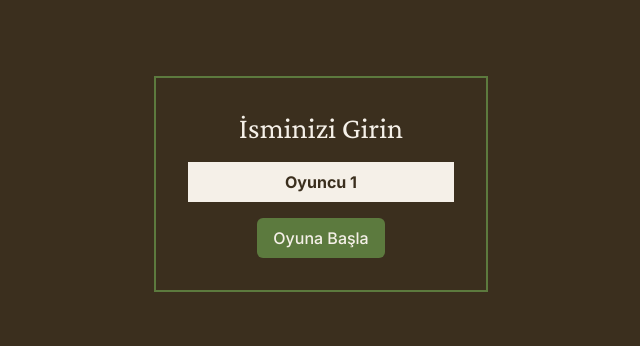
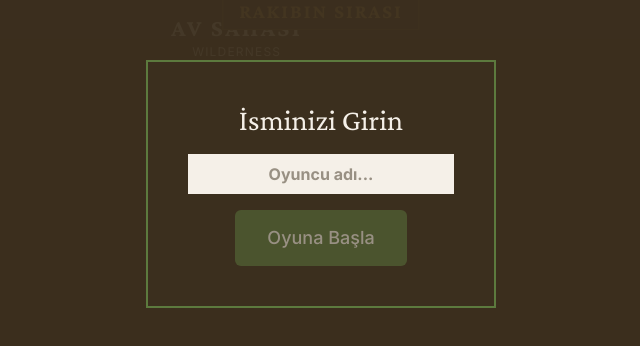
Before and after one commit to mustafa4631/project-hunter, a Next.js app: page /game in a window 1280 px wide. Shown: the part 216-562 px from the top of the page, without its empty margins (319-959 px from the left). Built offline with nearby package versions, Linux system fonts and the light colour scheme.

Commit message:
refactor: remove framer-motion dependencies and implement CSS-based animations for dice rolls and score updates

```diff
--- a/src/features/board/components/GameBoard.tsx
+++ b/src/features/board/components/GameBoard.tsx
@@ -9,202 +9,178 @@ import useGameStore from '@/store/gameStore'
 import { Button } from '@/features/ui/components/Button'
 import { cn } from '@/lib/utils'
 
-/**
- * Main game layout grid
- */
+// ─── Lobby Modal ──────────────────────────────────────────────────────────────
+function LobbyModal() {
+  const { initGame } = useGameStore()
+  const [name, setName] = React.useState('')
+  const [error, setError] = React.useState('')
+
+  const handleStart = () => {
+    if (name.trim().length < 2) {
+      setError('En az 2 karakter girin')
+      return
+    }
+    initGame(name.trim())
+  }
+
+  return (
+    <div className="fixed inset-0 z-[100] flex items-center justify-center bg-earth-dark/95">
+      <div className="bg-earth-dark border-2 border-forest flex flex-col gap-4 items-center p-10">
+        <h2 className="font-serif text-3xl text-parchment">İsminizi Girin</h2>
+        <input
+          type="text"
+          value={name}
+          onChange={e => { setName(e.target.value); setError('') }}
+          placeholder="Oyuncu adı..."
+          className="px-4 py-2 bg-parchment text-earth-dark outline-none font-bold text-center w-full"
+          onKeyDown={e => e.key === 'Enter' && handleStart()}
+        />
+        {error && (
+          <p className="text-red-400 text-sm font-sans">{error}</p>
+        )}
+        <Button
+          onClick={handleStart}
+          disabled={name.trim().length < 2}
+          size="lg"
+        >
+          Oyuna Başla
+        </Button>
+      </div>
+    </div>
+  )
+}
+
+// ─── GameBoard ────────────────────────────────────────────────────────────────
 export function GameBoard() {
   const {
-    phase, players, currentPlayerIndex, wilderness,
+    phase, players, currentPlayerIndex,
     gameMessage, setGameMessage, initGame, log
   } = useGameStore()
 
-  const [playerNameInput, setPlayerNameInput] = React.useState('Oyuncu 1')
-
   React.useEffect(() => {
     if (gameMessage) {
-      const timer = setTimeout(() => {
-        setGameMessage('')
-      }, 2000)
+      const timer = setTimeout(() => setGameMessage(''), 2500)
       return () => clearTimeout(timer)
     }
   }, [gameMessage, setGameMessage])
 
   const p1 = players.find(p => !p.isAI)
   const p2 = players.find(p => p.isAI)
+  const isPlayer1Turn = p1 && players[currentPlayerIndex]?.id === p1.id
 
   return (
-    <AnimatePresence mode="wait" initial={false}>
-      {phase === 'lobby' ? (
+    <div className="h-screen w-screen overflow-hidden flex flex-col bg-earth-dark text-parchment font-sans">
+
+      {/* ── Lobby overlay ── */}
+      {phase === 'lobby' && <LobbyModal />}
+
+      {/* ── Game Over overlay ── */}
+      <AnimatePresence>
+        {phase === 'finished' && p1 && p2 && (
           <motion.div
-          key="lobby"
-          initial={false}
+            initial={{ opacity: 0 }}
             animate={{ opacity: 1 }}
             exit={{ opacity: 0 }}
-          className="flex min-h-screen flex-col items-center justify-center p-8 bg-earth-dark text-parchment absolute inset-0 z-50"
+            transition={{ duration: 0.4 }}
+            className="fixed inset-0 z-[90] bg-earth-dark/95 flex flex-col items-center justify-center gap-8"
           >
-          <div className="bg-earth-dark/90 p-8 border-2 border-forest flex flex-col gap-4 items-center">
-            <h2 className="font-serif text-3xl">İsminizi Girin</h2>
-            <input
-              type="text"
-              value={playerNameInput}
-              onChange={e => setPlayerNameInput(e.target.value)}
-              className="px-4 py-2 bg-parchment text-earth-dark outline-none font-bold text-center"
-            />
-            <Button onClick={() => initGame(playerNameInput)}>Oyuna Başla</Button>
+            <h1 className="font-serif text-6xl text-gold">{gameMessage}</h1>
+            <div className="flex gap-12 font-serif text-2xl">
+              <div className="text-center">
+                <div>{p1.name}</div>
+                <div className="text-4xl text-parchment">{p1.score} Puan</div>
               </div>
+              <div className="text-center">
+                <div>{p2.name}</div>
+                <div className="text-4xl text-parchment">{p2.score} Puan</div>
+              </div>
+            </div>
+            <Button onClick={() => initGame(p1.name)} size="lg">Tekrar Oyna</Button>
           </motion.div>
-      ) : (!p1 || !p2) ? null : (
-        <motion.div
-          key="game"
-          initial={{ opacity: 0 }}
-          animate={
-            gameMessage?.includes('KAPAN')
-              ? { x: [-8, 8, -6, 6, -3, 3, 0], opacity: 1 }
-              : { x: 0, opacity: 1 }
-          }
-          exit={{ opacity: 0 }}
-          transition={{ duration: 0.4 }}
-          className="flex flex-col h-screen bg-earth-dark text-parchment font-sans overflow-hidden relative"
-        >
-          {/* Trap Red Flash */}
+        )}
+      </AnimatePresence>
+
+      {/* ── Trap flash overlay ── */}
       <AnimatePresence>
         {gameMessage?.includes('KAPAN') && (
           <motion.div
+            key="trap-flash"
             initial={{ opacity: 0 }}
-                animate={{ opacity: [0, 0.3, 0] }}
+            animate={{ opacity: [0, 0.35, 0] }}
             exit={{ opacity: 0 }}
-                transition={{ duration: 0.6 }}
-                className="absolute inset-0 bg-danger z-50 pointer-events-none"
+            transition={{ duration: 0.6, ease: 'easeOut' }}
+            className="fixed inset-0 z-[80] bg-red-600 pointer-events-none"
           />
         )}
       </AnimatePresence>
 
-          {/* Trap Emoji */}
-          <AnimatePresence>
-            {gameMessage?.includes('KAPAN') && (
-              <motion.div
-                initial={{ scale: 0, rotate: -180 }}
-                animate={{ scale: [0, 1.5, 1], rotate: 0 }}
-                exit={{ opacity: 0, scale: 0 }}
-                transition={{ duration: 0.5, ease: "easeOut" }}
-                className="absolute inset-0 flex items-center justify-center z-50 pointer-events-none"
-              >
-                <span className="text-[15rem]">🪤</span>
-              </motion.div>
-            )}
-          </AnimatePresence>
-
-          {/* Game Message Toast */}
+      {/* ── Toast message ── */}
       <AnimatePresence>
         {gameMessage && !gameMessage.includes('KAPAN') && phase !== 'finished' && (
           <motion.div
-                initial={{ opacity: 0, y: -50, x: "-50%" }}
-                animate={{ opacity: 1, y: "-50%", x: "-50%" }}
-                exit={{ opacity: 0, y: -50, x: "-50%" }}
-                className="absolute top-1/2 left-1/2 transform z-50 bg-gold text-earth-dark px-8 py-4 font-serif text-4xl border-4 border-earth-dark shadow-2xl whitespace-nowrap"
+            key="toast"
+            initial={{ opacity: 0, y: -20 }}
+            animate={{ opacity: 1, y: 0 }}
+            exit={{ opacity: 0, y: -20 }}
+            transition={{ duration: 0.25 }}
+            className="fixed top-8 left-1/2 -translate-x-1/2 z-[70] bg-gold text-earth-dark px-8 py-4 font-serif text-3xl border-4 border-earth-dark shadow-2xl whitespace-nowrap"
           >
             {gameMessage}
           </motion.div>
         )}
       </AnimatePresence>
 
-          {/* Game Over Screen */}
-          <AnimatePresence>
-            {phase === 'finished' && (
-              <motion.div
-                initial={{ opacity: 0 }}
-                animate={{ opacity: 1 }}
-                transition={{ duration: 0.5 }}
-                className="absolute inset-0 z-50 bg-earth-dark/95 flex flex-col items-center justify-center gap-8"
-              >
-                <motion.h1
-                  initial={{ scale: 0 }}
-                  animate={{ scale: 1 }}
-                  transition={{ type: "spring", bounce: 0.5 }}
-                  className="font-serif text-6xl text-gold"
-                >
-                  {gameMessage}
-                </motion.h1>
-                <motion.div
-                  variants={{ show: { transition: { staggerChildren: 0.1 } } }}
-                  initial="hidden"
-                  animate="show"
-                  className="flex gap-12 font-serif text-2xl"
-                >
-                  <motion.div variants={{ hidden: { opacity: 0, y: 20 }, show: { opacity: 1, y: 0 } }} className="text-center">
-                    <div>{p1.name}</div>
-                    <div className="text-4xl text-parchment">{p1.score} Puan</div>
-                  </motion.div>
-                  <motion.div variants={{ hidden: { opacity: 0, y: 20 }, show: { opacity: 1, y: 0 } }} className="text-center">
-                    <div>{p2.name}</div>
-                    <div className="text-4xl text-parchment">{p2.score} Puan</div>
-                  </motion.div>
-                </motion.div>
-                <Button onClick={() => initGame(p1.name)} size="lg">Tekrar Oyna</Button>
-              </motion.div>
-            )}
-          </AnimatePresence>
+      {/* ── TOP: AI player ── */}
+      <div className={cn(
+        "h-[200px] shrink-0 overflow-hidden border-b border-forest px-6 py-3 transition-colors",
+        !isPlayer1Turn ? "border-l-8 border-l-forest" : ""
+      )}>
+        {p2 && <PlayerArea player={p2} isOpponent />}
+      </div>
 
-          {/* Top: Opponent Area */}
-          <section className={cn("flex-shrink-0 pt-2 pb-2 border-b-2 bg-earth-dark/50 transition-colors z-20",
-            !(players[currentPlayerIndex]?.id === p1.id) ? "border-l-8 border-l-forest border-b-forest/30" : "border-b-forest/30"
-          )}>
-            <PlayerArea player={p2} isOpponent />
-          </section>
-
-          {/* Center: Wilderness + Dice + Log */}
-          <section className="flex flex-col md:flex-row items-stretch justify-center relative flex-1 min-h-0 overflow-visible z-10">
-
-            {/* Main Center Area */}
-            <div className="flex-1 flex flex-col items-center justify-center gap-4 p-4 relative min-h-0 overflow-visible">
+      {/* ── CENTER: Wilderness + Dice ── */}
+      <div className="flex-1 flex items-center justify-center gap-12 overflow-hidden px-4">
+        {/* Turn indicator */}
+        <div className="absolute top-[200px] left-1/2 -translate-x-1/2 mt-2 z-10">
           <AnimatePresence mode="wait">
             <motion.div
               key={currentPlayerIndex}
               initial={{ opacity: 0, y: -10 }}
               animate={{ opacity: 1, y: 0 }}
-                  transition={{ duration: 0.3 }}
-                  className="font-serif text-2xl md:text-4xl font-bold text-gold tracking-widest uppercase bg-earth-dark px-6 py-2 border-y-2 border-gold/30 z-20 flex-shrink-0"
+              exit={{ opacity: 0, y: 10 }}
+              transition={{ duration: 0.25 }}
+              className="font-serif text-xl font-bold text-gold tracking-widest uppercase bg-earth-dark px-4 py-1 border border-gold/30"
             >
-                  {players[currentPlayerIndex]?.id === p1.id ? 'Senin Sıran' : 'Rakibin Sırası'}
+              {isPlayer1Turn ? 'Senin Sıran' : 'Rakibin Sırası'}
             </motion.div>
           </AnimatePresence>
-              <div className="flex-1 flex items-center justify-center min-h-0 w-full transform scale-[0.8] md:scale-100 origin-center -my-12 md:my-0">
+        </div>
+
         <WildernessZone />
-              </div>
-              <div className="md:absolute md:right-12 xl:right-24 z-10 flex-shrink-0 transform scale-[0.8] md:scale-100 origin-right">
         <Dice />
       </div>
+
+      {/* ── BOTTOM: Human player ── */}
+      <div className={cn(
+        "h-[220px] shrink-0 overflow-hidden border-t border-forest px-6 py-3 transition-colors",
+        isPlayer1Turn ? "border-l-8 border-l-forest" : ""
+      )}>
+        {p1 && <PlayerArea player={p1} />}
       </div>
 
-            {/* Game Log Panel */}
-            <div className="w-[200px] flex-shrink-0 border-l-2 border-forest/30 bg-parchment/10 flex flex-col p-4 h-full overflow-y-auto">
-              <h3 className="font-serif text-gold text-sm text-center mb-4 uppercase tracking-widest border-b border-forest/30 pb-2">Oyun Günlüğü</h3>
-              <div className="flex flex-col gap-2 overflow-y-auto text-xs font-mono text-parchment-dark">
-                <AnimatePresence initial={false}>
-                  {log.slice(0, 8).map((entry, idx) => (
-                    <motion.div
-                      key={entry + idx}
-                      initial={{ opacity: 0, x: 20 }}
-                      animate={{ opacity: 1, x: 0 }}
-                      transition={{ duration: 0.2 }}
-                      className="border-b border-parchment/10 pb-1"
-                    >
+      {/* ── RIGHT: Game log (fixed) ── */}
+      <div className="fixed right-0 top-0 h-screen w-[200px] border-l border-forest bg-earth-dark overflow-y-auto p-3 z-20">
+        <h3 className="font-serif text-gold text-sm text-center mb-3 uppercase tracking-widest border-b border-forest/30 pb-2">
+          Oyun Günlüğü
+        </h3>
+        <div className="flex flex-col gap-2 text-xs font-mono text-parchment-dark">
+          {log.slice(0, 10).map((entry, idx) => (
+            <div key={idx} className="border-b border-parchment/10 pb-1">
               {entry}
-                    </motion.div>
+            </div>
           ))}
-                </AnimatePresence>
         </div>
       </div>
-          </section>
-
-          {/* Bottom: Current Player Area */}
-          <section className={cn("flex-shrink-0 pt-2 pb-2 border-t-2 bg-earth-dark transition-colors z-20",
-            players[currentPlayerIndex]?.id === p1.id ? "border-l-8 border-l-forest border-t-forest" : "border-t-forest"
-          )}>
-            <PlayerArea player={p1} />
-          </section>
-        </motion.div>
-      )}
-    </AnimatePresence>
+    </div>
   )
 }
--- a/src/features/board/components/WildernessZone.tsx
+++ b/src/features/board/components/WildernessZone.tsx
@@ -1,7 +1,6 @@
 'use client'
 
 import * as React from 'react'
-import { motion, AnimatePresence } from 'framer-motion'
 import { PreyCard } from '@/features/cards/components/PreyCard'
 import useGameStore from '@/store/gameStore'
 import { cn } from '@/lib/utils'
@@ -10,24 +9,15 @@ import { cn } from '@/lib/utils'
  * Center play area showing the current active prey
  */
 export function WildernessZone({ className, ...props }: React.HTMLAttributes<HTMLDivElement>) {
-  const { wilderness, rollSuccess, currentPlayerIndex, players, log } = useGameStore()
+  const { wilderness, rollSuccess, consecutiveFails } = useGameStore()
 
   const currentCard = wilderness[0]
-  const currentPlayer = players[currentPlayerIndex]
-  const isHuman = !currentPlayer?.isAI
-  const direction = isHuman ? 300 : -300
-
-  const prevAction = React.useRef<'claim' | 'escape' | 'none'>('none')
-
-  if (log[0]?.includes('avladı')) prevAction.current = 'claim'
-  else if (log[0]?.includes('Av kaçtı')) prevAction.current = 'escape'
-
   const isFailed = rollSuccess === false
 
   return (
     <div
       className={cn(
-        'flex flex-col items-center gap-4 p-4 bg-earth-dark/80 border-y-4 border-forest w-full max-w-4xl mx-auto',
+        'flex flex-col items-center gap-4 p-4 bg-earth-dark/80 border-y-4 border-forest',
         className
       )}
       {...props}
@@ -41,62 +31,34 @@ export function WildernessZone({ className, ...props }: React.HTMLAttributes<HTM
         </span>
       </div>
 
-      <div className="flex flex-col items-center justify-center h-[300px]">
-        <AnimatePresence mode="popLayout">
+      <div className="flex flex-col items-center justify-center h-[260px]">
         {currentCard ? (
-            <motion.div
-              key={currentCard.id}
-              initial={
-                prevAction.current === 'escape'
-                  ? { y: -200, opacity: 0 }
-                  : { x: 200, opacity: 0 }
-              }
-              animate={{ x: 0, y: 0, opacity: 1 }}
-              exit={
-                prevAction.current === 'claim'
-                  ? { y: direction, scale: 0, opacity: 0, transition: { duration: 0.5, type: 'spring' } }
-                  : { rotate: 360, scale: 0, opacity: 0, transition: { duration: 0.5 } }
-              }
-              transition={
-                prevAction.current === 'escape'
-                  ? { duration: 0.4, type: 'spring', bounce: 0.4 }
-                  : { duration: 0.4, delay: 0.3 }
-              }
-              className="flex flex-col items-center gap-4"
+          <div
+            className={cn(
+              'flex flex-col items-center gap-3 transition-all duration-300',
+              isFailed && 'animate-[shake_0.4s_ease]'
+            )}
           >
-              <motion.div
-                animate={isFailed ? { x: [-8, 8, -6, 6, -3, 3, 0] } : { x: 0 }}
-                transition={{ duration: 0.4 }}
-                className="w-40 h-56 relative"
+            <div
+              className={cn(
+                'w-36 h-52 border-4 rounded-xl transition-colors duration-300',
+                isFailed ? 'border-red-500' : 'border-transparent'
+              )}
             >
-                <motion.div
-                  animate={isFailed ? { borderColor: ['#ef4444', 'rgba(0,0,0,0)'] } : { borderColor: 'rgba(0,0,0,0)' }}
-                  transition={{ duration: 0.3 }}
-                  className="absolute inset-[-4px] border-4 rounded-xl z-10 pointer-events-none"
-                />
-                <motion.div layoutId={currentCard.id} className="w-full h-full">
               <PreyCard
                 card={currentCard}
                 className="w-full h-full shadow-none"
               />
-                </motion.div>
-              </motion.div>
-              <div className="font-serif text-2xl text-gold font-bold bg-earth-dark px-4 py-2 border-2 border-gold/50 rounded-md">
+            </div>
+            <div className="font-serif text-xl text-gold font-bold bg-earth-dark px-4 py-2 border-2 border-gold/50 rounded-md">
               Eşik: {currentCard.diceThreshold}{currentCard.id === 'p_leopard' ? ' (Tam 6)' : '+'}
             </div>
-            </motion.div>
+          </div>
         ) : (
-            <motion.div
-              key="empty"
-              initial={{ opacity: 0 }}
-              animate={{ opacity: 1 }}
-              exit={{ opacity: 0 }}
-              className="w-40 h-56 border-2 border-dashed border-forest/50 bg-earth-dark flex items-center justify-center opacity-50"
-            >
-              <span className="text-forest text-2xl text-center">Doğa<br/>Boş</span>
-            </motion.div>
+          <div className="w-36 h-52 border-2 border-dashed border-forest/50 bg-earth-dark flex items-center justify-center opacity-50">
+            <span className="text-forest text-2xl text-center">Doğa<br />Boş</span>
+          </div>
         )}
-        </AnimatePresence>
       </div>
     </div>
   )
--- a/src/features/dice/components/Dice.tsx
+++ b/src/features/dice/components/Dice.tsx
@@ -1,7 +1,6 @@
 'use client'
 
 import * as React from 'react'
-import { motion, useAnimate } from 'framer-motion'
 import { cn } from '@/lib/utils'
 import useGameStore from '@/store/gameStore'
 
@@ -13,49 +12,47 @@ export function Dice({ className, ...props }: React.HTMLAttributes<HTMLDivElemen
 
   const currentPlayer = players[currentPlayerIndex]
   const isAITurn = currentPlayer?.isAI
-
   const isDisabled = isAITurn || diceRolled
 
-  const [scope, animate] = useAnimate()
-  const [displayValue, setDisplayValue] = React.useState<number | null>(null)
+  const [isRolling, setIsRolling] = React.useState(false)
 
+  // When diceValue changes to null it means a new turn started — reset rolling state
   React.useEffect(() => {
-    if (diceValue !== null) {
-      const runAnimation = async () => {
-        await animate(scope.current, { rotate: [-15, 15, -10, 10, -5, 5, 0] }, { duration: 0.5, ease: "easeOut" })
-        setDisplayValue(diceValue)
-        await animate(scope.current, { scale: [1, 1.3, 1] }, { duration: 0.2 })
-      }
-      runAnimation()
-    } else {
-      setDisplayValue(null)
-    }
-  }, [diceValue, animate, scope])
+    if (diceValue === null) setIsRolling(false)
+  }, [diceValue])
+
+  const handleClick = () => {
+    if (isDisabled || isRolling) return
+    setIsRolling(true)
+    rollAndClaim()
+  }
 
   return (
     <div className="flex flex-col items-center gap-4">
-      <motion.div
-        ref={scope}
+      <div
         role="button"
         tabIndex={isDisabled ? -1 : 0}
-        onClick={() => !isDisabled && rollAndClaim()}
+        onClick={handleClick}
+        onKeyDown={e => e.key === 'Enter' && handleClick()}
         className={cn(
           'flex items-center justify-center w-20 h-20 bg-parchment border-4 transition-colors select-none',
           diceRolled ? 'border-gold' : 'border-forest',
-          !isDisabled && !diceRolled && 'cursor-pointer hover:bg-parchment-dark',
-          isDisabled && !diceRolled && 'opacity-50 cursor-not-allowed',
+          !isDisabled && !isRolling && 'cursor-pointer hover:bg-parchment-dark',
+          isDisabled && 'opacity-50 cursor-not-allowed',
+          isRolling && 'animate-bounce',
           className
         )}
-        {...props as any}
+        {...props}
       >
         <span className="font-serif text-4xl font-bold text-earth-dark">
-          {displayValue !== null ? displayValue : '?'}
+          {diceValue !== null ? diceValue : '?'}
         </span>
-      </motion.div>
+      </div>
+
       <div className="flex flex-col items-center min-h-[3rem]">
         {!diceRolled ? (
           <span className="font-sans text-sm font-bold tracking-wide uppercase text-parchment-dark">
-            Zar At & Avlan
+            Zar At &amp; Avlan
           </span>
         ) : (
           <div className="text-center font-bold">
```
Also changed, not shown: src/features/player/components/PlayerArea.tsx (+30 -27 lines). Lines whose indentation alone changed are shown as unchanged.
